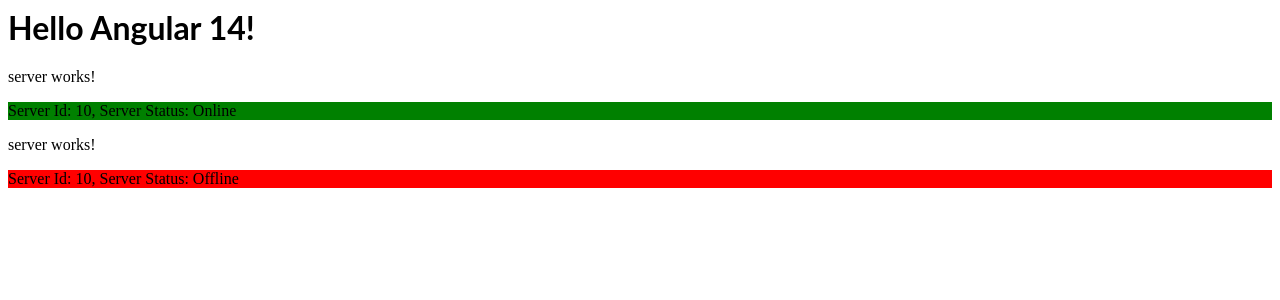
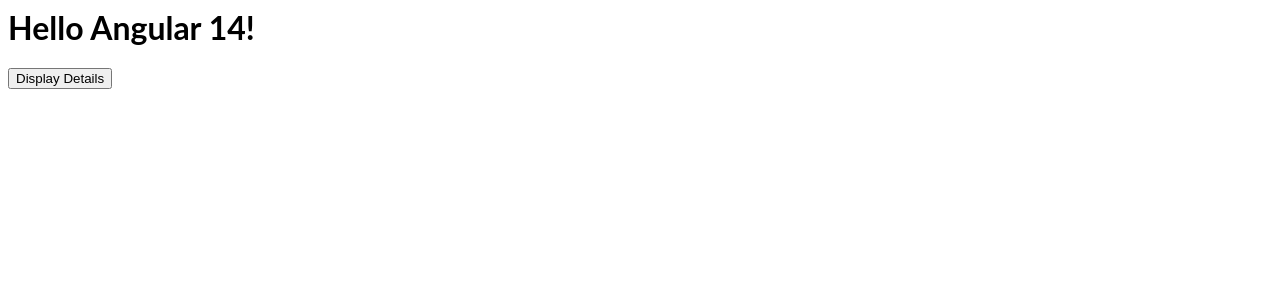
Before and after one commit to abhik1109/UdemyAngular, an Angular app: page / in a window 1280 px wide. Shown: the top 300 px of the page. Built offline with nearby package versions, Linux system fonts and the light colour scheme.

Commit message:
6 files modified, 3 added

```diff
--- a/src/app/app.component.html
+++ b/src/app/app.component.html
@@ -1,3 +1,3 @@
 <hello name="{{ name }}"></hello>
-
-<app-servers></app-servers>
+<app-secretdisplay></app-secretdisplay>
+<!-- <app-servers></app-servers> -->
--- a/src/app/app.module.ts
+++ b/src/app/app.module.ts
@@ -7,10 +7,11 @@
 import { ServersComponent } from './servers/servers.component';
 import { ServerComponent } from './server/server.component';
 import { RegisterComponent } from './register/register.component';
+import { SecretdisplayComponent } from './secretdisplay/secretdisplay.component';
 
 @NgModule({
   imports:      [ BrowserModule, FormsModule ],
-  declarations: [ AppComponent, HelloComponent, ServersComponent, ServerComponent, RegisterComponent ],
+  declarations: [ AppComponent, HelloComponent, ServersComponent, ServerComponent, RegisterComponent, SecretdisplayComponent ],
   bootstrap:    [ AppComponent ]
 })
 export class AppModule { }
--- /dev/null
+++ b/src/app/secretdisplay/secretdisplay.component.css
@@ -0,0 +1,3 @@
+.colorWhite {
+  color: white;
+}
--- /dev/null
+++ b/src/app/secretdisplay/secretdisplay.component.html
@@ -0,0 +1,5 @@
+<button (click)="onSecretBtnClick()">{{!secretVisible?"Display Details":"Hide Details"}}</button>
+
+<p *ngIf="paraVisible">Hi, Here is your secret password: ****</p>
+<p *ngFor="let clk of clickLog" [ngStyle]="clickLog.length>=5?{backgroundColor:'blue'}:{}"
+	[ngClass]="{colorWhite:clickLog.length>=5}">{{clk}}</p>
--- /dev/null
+++ b/src/app/secretdisplay/secretdisplay.component.ts
@@ -0,0 +1,21 @@
+import { Component, OnInit } from "@angular/core";
+
+@Component({
+  selector: "app-secretdisplay",
+  templateUrl: "./secretdisplay.component.html",
+  styleUrls: ["./secretdisplay.component.css"]
+})
+export class SecretdisplayComponent implements OnInit {
+  secretVisible = false;
+  paraVisible=false;
+  clickLog:string[]=[];
+  constructor() {}
+
+  ngOnInit() {}
+
+  onSecretBtnClick() {
+    this.secretVisible = !this.secretVisible;
+    this.paraVisible=!this.paraVisible;
+    this.clickLog.push("Button Clicked at "+ new Date());
+  }
+}
--- a/src/app/server/server.component.css
+++ b/src/app/server/server.component.css
@@ -0,0 +1,3 @@
+.online{
+  color:white;
+}
--- a/src/app/server/server.component.html
+++ b/src/app/server/server.component.html
@@ -1,4 +1,5 @@
 <p>
 	server works!
 </p>
-<p [ngStyle]="{ 'background-color': getColor() }">Server Id: {{serverId}}, Server Status: {{serverStatus}}</p>
+<p [ngStyle]="{ 'background-color': getColor() }" [ngClass]="{online:serverStatus==='Online'}">Server Id: {{serverId}},
+	Server Status: {{serverStatus}}</p>
--- a/src/app/servers/servers.component.html
+++ b/src/app/servers/servers.component.html
@@ -1,2 +1,5 @@
-<app-server></app-server>
-<app-server></app-server>
+<input type="text" [(ngModel)]="serverName">
+<button [disabled]="!allowServer" (click)="onCreateServer()">Add Server</button>
+
+<app-server *ngFor="let srv of servers"></app-server>
+<!-- <app-server></app-server> -->
--- a/src/app/servers/servers.component.ts
+++ b/src/app/servers/servers.component.ts
@@ -1,15 +1,26 @@
-import { Component, OnInit } from '@angular/core';
+import { Component, OnInit } from "@angular/core";
 
 @Component({
-  selector: 'app-servers',
-  templateUrl: './servers.component.html',
-  styleUrls: ['./servers.component.css']
+  selector: "app-servers",
+  templateUrl: "./servers.component.html",
+  styleUrls: ["./servers.component.css"]
 })
 export class ServersComponent implements OnInit {
-
-  constructor() { }
-
-  ngOnInit() {
+  servers = ["TestServer1", "TestServer2"];
+  serverName = "";
+  serverCreated = false;
+  allowServer = false;
+  constructor() {
+    setTimeout(() => {
+      this.allowServer = true;
+    }, 2000);
   }
 
+  ngOnInit() {}
+  onCreateServer() {
+    console.log("Clicked");
+    this.serverCreated = true;
+    this.servers.push(this.serverName);
+    console.log(this.servers.length);
+  }
 }
```
